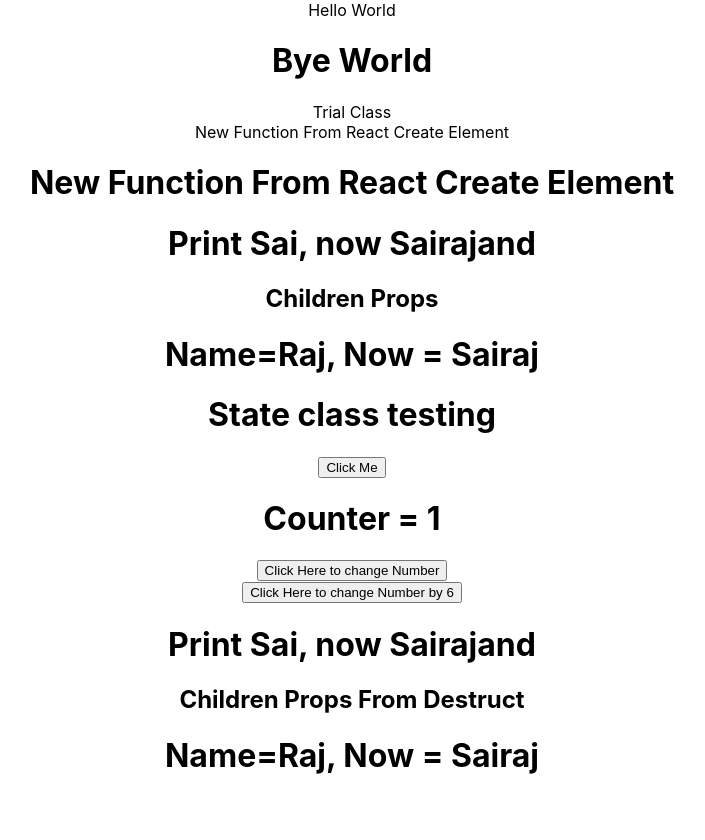
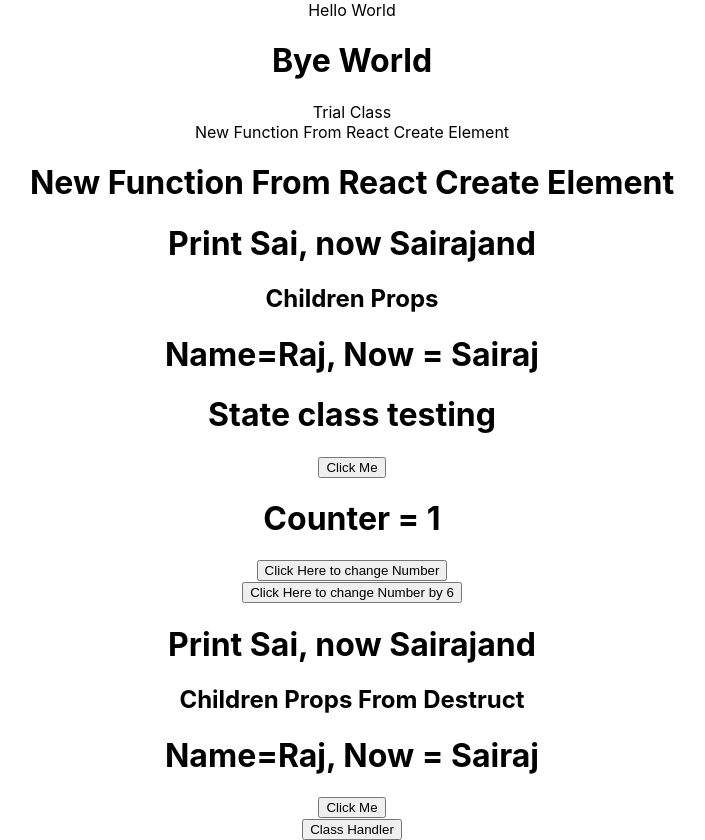
Before and after one commit to TartejBrothers/Learning-React, a React (Create React App) app: page / in a window 1280 px wide. Shown: the whole page, without its empty margins (288-993 px from the left). Before the commit the page ends 800 px from the top, so only its background shows below. Built offline with nearby package versions, Linux system fonts and the light colour scheme.

Commit message:
Event handling

```diff
--- a/src/App.js
+++ b/src/App.js
@@ -8,6 +8,9 @@ import StateClass from "./components/componentstate.jsx";
 import PropsClassDestruct from "./components/destructclass.jsx";
 import Counter from "./components/counter.jsx";
 import { Trialnew, TrialFunc } from "./components/createreact.jsx";
+import FunctionHandler from "./components/eventhandling.jsx";
+import HandlingClass from "./components/eventhandlingclass.jsx";
+
 function App() {
   return (
     <div className="App">
@@ -26,6 +29,8 @@ function App() {
         <h2>Children Props From Destruct</h2>
       </PrintFuncDestruct>
       <PropsClassDestruct name="Raj" newname="Sairaj" />
+      <FunctionHandler />
+      <HandlingClass />
     </div>
   );
 }
--- /dev/null
+++ b/src/components/eventhandling.jsx
@@ -0,0 +1,12 @@
+import React from "react";
+const FunctionHandler = () => {
+  function changeHandle() {
+    console.log("Button Clicked");
+  }
+  return (
+    <div>
+      <button onClick={changeHandle}>Click Me</button>
+    </div>
+  );
+};
+export default FunctionHandler;
--- /dev/null
+++ b/src/components/eventhandlingclass.jsx
@@ -0,0 +1,14 @@
+import React, { Component } from "react";
+class HandlingClass extends Component {
+  changeHandle() {
+    console.log("Button Clicked");
+  }
+  render() {
+    return (
+      <div>
+        <button onClick={this.changeHandle}>Class Handler</button>
+      </div>
+    );
+  }
+}
+export default HandlingClass;
```
